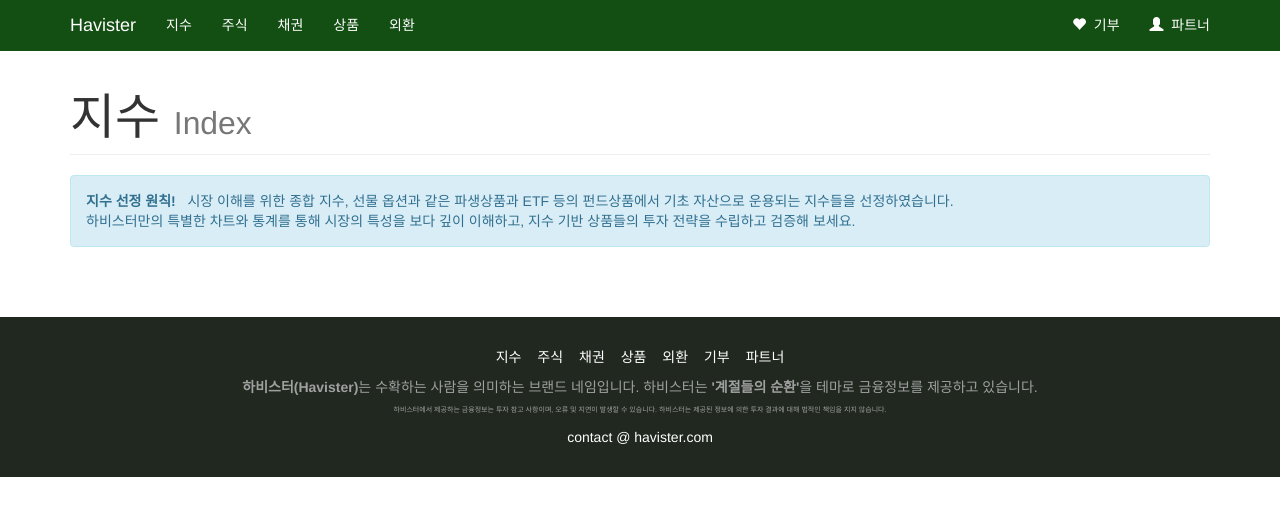
After one commit to havister/havister, a Django app: page /index/ in a window 1280 px wide. The commit adds this page. Shown: the top 516 px of the page. Run offline with Django 3.2, Linux system fonts and the light colour scheme; data that the repository does not hold is empty; some libraries are stand-ins or nearby versions.

Commit message:
updated index:home

```diff
--- /dev/null
+++ b/index/templates/index/home.html
@@ -0,0 +1,47 @@
+{% extends 'base.html' %}
+
+{% block meta %}
+    <!-- Custom metas -->
+    <meta name="description" content="Havister Index, 하비스터 지수">
+    <meta name="keywords" content="Index, 지수">
+{% endblock %}
+
+{% block title %}지수 : Havister{% endblock %}
+
+{% load staticfiles %}
+
+{% block content %}
+    <!-- Content -->
+    <div class="section container">
+      <h1 class="page-header">지수 <small>Index</small></h1>
+      <div class="alert alert-info" role="alert">
+        <strong>지수 선정 원칙!</strong> &nbsp;
+        시장 이해를 위한 종합 지수, 선물 옵션과 같은 파생상품과 ETF 등의 펀드상품에서 기초 자산으로 운용되는 지수들을 선정하였습니다.
+        <br>하비스터만의 특별한 차트와 통계를 통해 시장의 특성을 보다 깊이 이해하고, 지수 기반 상품들의 투자 전략을 수립하고 검증해 보세요.
+      </div>
+        {% if item_list %}
+          <table class="table table-hover">
+          <thead>
+            <tr>
+              <th>지수</th>
+              <th>시장</th>
+              <th>선물</th>
+              <th>옵션</th>
+              <th>펀드</th>
+            </tr>
+          </thead>
+          <tbody>
+          {% for item in item_list %}
+            <tr>
+              <td><a href="/index/{{ item.slug }}/">{{ item.name }}</a></td>
+              <td>{% if item.market %}종합{% endif %}</td>
+              <td>{% if item.future %}운용{% endif %}</td>
+              <td>{% if item.option %}운용{% endif %}</td>
+              <td>{% if item.fund %}운용{% endif %}</td>
+            </tr>
+          {% endfor %}
+          </tbody>
+          </table>
+        {% endif %}
+    </div>
+{% endblock content %}
--- a/templates/base.html
+++ b/templates/base.html
@@ -1,14 +1,14 @@
 <!DOCTYPE html>
 <html lang="ko">
+  {% load staticfiles %}
   <head>
     <meta charset="utf-8">
     <meta http-equiv="X-UA-Compatible" content="IE=edge">
     <meta name="viewport" content="width=device-width, initial-scale=1">
+
     <!-- The above 3 meta tags *must* come first in the head; any other head content must come *after* these tags -->
-    <meta name="author" content="havister">
-    <meta name="description" content="{% block description %}{% endblock %}">
-
-    {% load staticfiles %}
+    <meta name="author" content="Havister, 하비스터">
+    {% block meta %}{% endblock %}
 
     <link rel="icon" href="{% static 'favicon.ico' %}">
     <title>{% block title %}Havister{% endblock %}</title>
@@ -20,7 +20,8 @@
     <link rel="stylesheet" href="{% static 'css/ie10-viewport-bug-workaround.css' %}">
 
     <!-- Custom styles for this template -->
-    <link rel="stylesheet" href="{% block style %}{% endblock %}">
+    <link rel="stylesheet" href="{% static 'css/base.css' %}">
+    {% block extra_style %}{% endblock %}
 
     <!-- HTML5 shim and Respond.js for IE8 support of HTML5 elements and media queries -->
     <!-- WARNING: Respond.js doesn't work if you view the page via file:// -->
@@ -30,8 +31,9 @@
     <![endif]-->
   </head>
 
+
   <body>
-    <!-- navbar -->
+    <!-- Navbar -->
     <nav class="navbar navbar-inverse navbar-static-top">
       <div class="container">
         <div class="navbar-header">
@@ -40,11 +42,11 @@
             <span class="icon-bar"></span>
             <span class="icon-bar"></span>
           </button>
-          <a class="navbar-brand" href="">Havister</a>
+          <a class="navbar-brand" href="{% url 'home' %}">Havister</a>
         </div>
         <div id="navbar" class="navbar-collapse collapse">
           <ul class="nav navbar-nav">
-            <li><a href="#index">지수</a></li>
+            <li><a href="/index/">지수</a></li>
             <li><a href="#stock">주식</a></li>
             <li><a href="#bond">채권</a></li>
             <li><a href="#commodity">상품</a></li>
@@ -52,18 +54,19 @@
           </ul>
           <ul class="nav navbar-nav navbar-right">
             <li><a href="#donation"><span class="glyphicon glyphicon-heart" aria-hidden="true"></span>&nbsp; 기부</a></li>
-            <li><a href="#partners"><span class="glyphicon glyphicon-user" aria-hidden="true"></span>&nbsp; 파트너</a></li>
+            <li><a href="#partner"><span class="glyphicon glyphicon-user" aria-hidden="true"></span>&nbsp; 파트너</a></li>
           </ul>
-        </div><!--/.nav-collapse -->
+        </div><!--/.navbar-collapse -->
       </div>
-    </nav><!-- /.navbar -->
+    </nav>
 
     {% block content %}{% endblock %}
 
+    <!-- Footer -->
     <footer class="footer">
       <div class="container text-center">
         <ul>
-          <li><a href="#index">지수</a></li>
+          <li><a href="/index/">지수</a></li>
           <li><a href="#stock">주식</a></li>
           <li><a href="#bond">채권</a></li>
           <li><a href="#commodity">상품</a></li>
@@ -72,7 +75,7 @@
           <li><a href="#partner">파트너</a></li>
         </ul>
         <p><strong>하비스터(Havister)</strong>는 수확하는 사람을 의미하는 브랜드 네임입니다.
-          하비스터는 <strong>'계절들의 순환'</strong>을 테마로 금융 정보를 제공하고 있습니다.
+          하비스터는 <strong>'계절들의 순환'</strong>을 테마로 금융정보를 제공하고 있습니다.
           <br><span class="notice">하비스터에서 제공하는 금융정보는 투자 참고 사항이며, 오류 및 지연이 발생할 수 있습니다.
           하비스터는 제공된 정보에 의한 투자 결과에 대해 법적인 책임을 지지 않습니다.</span></p>
         <p><a href="mailto:contact@havister.com">contact @ havister.com</a></p>
```
Also changed, not shown: templates/home.html (+10 -3 lines), static/css/base.css (line endings or trailing spaces).
